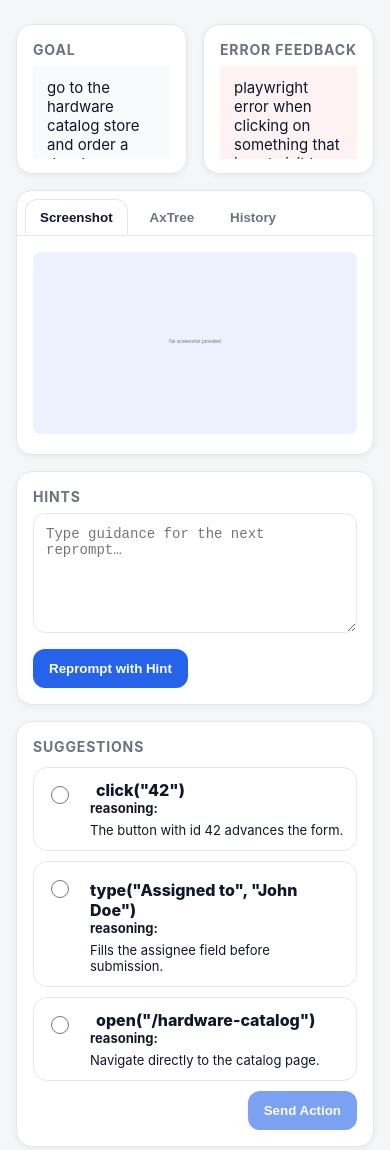
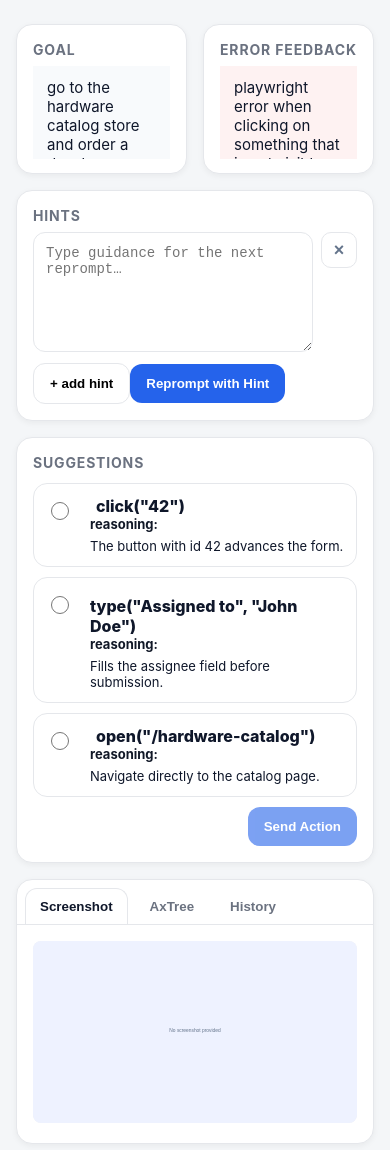
Before and after one commit to ServiceNow/AgentLab, a plain HTML site: page src/agentlab/agents/hitl_agent/hint_labelling_ui_files/hint_labeling_ui.html in a window 390 px wide. Drawn offline with Linux system fonts and the light colour scheme.

Commit message:
Improve UI and step hint handling for multiple hints

```diff
--- a/src/agentlab/agents/hitl_agent/hint_labelling_ui_files/hint_labeling_ui.html
+++ b/src/agentlab/agents/hitl_agent/hint_labelling_ui_files/hint_labeling_ui.html
@@ -11,7 +11,7 @@
     }
     *{box-sizing:border-box}
   body{margin:0;font-family:Inter,system-ui,Segoe UI,Roboto,Helvetica,Arial,sans-serif;background:var(--bg);color:var(--text)}
-    .container{max-width:1100px;margin:24px auto;padding:0 16px}
+  .container{max-width:1280px;margin:24px auto;padding:0 16px}
 
     .grid{
       display:grid;gap:16px;
@@ -26,7 +26,7 @@
     .tab.active{background:var(--card);border:1px solid var(--border);border-bottom:none;color:var(--text)}
     .tabpanel{border-top:1px solid var(--border)}
 
-    .screenshot{width:800px;height:450px;object-fit:contain;background:#0000000d;border-radius:8px}
+  .screenshot{width:100%;height:auto;max-height:65vh;object-fit:contain;background:#0000000d;border-radius:8px}
     .axtree{width:100%;height:520px;resize:none;border:none;padding:12px;font-family:ui-monospace,SFMono-Regular,Menlo,Monaco,Consolas,monospace;background:#0b10241a}
 
     .hints-row{display:grid;grid-template-columns: 1fr 140px;gap:12px;align-items:start}
@@ -36,7 +36,13 @@
     .btn-primary[disabled]{opacity:.6;cursor:not-allowed}
     .btn-ghost{background:transparent;border:1px solid var(--border)}
 
-    .choices{margin-top:12px;display:flex;flex-direction:column;gap:10px}
+  /* Hint rows with removable controls */
+  .hint-row{display:flex;gap:8px;align-items:stretch}
+  .hint-row textarea.hint{flex:1;margin:0}
+  .remove-hint{width:36px;min-width:36px;height:36px;line-height:1;border-radius:10px;padding:0;font-size:18px;color:#64748b}
+  .remove-hint:hover{background:#f8fafc}
+
+  .choices{margin-top:12px;display:flex;flex-direction:column;gap:10px;max-height:60vh;overflow:auto}
     .choice{display:grid;grid-template-columns:32px 1fr;gap:12px;align-items:start;background:#ffffff;border:1px solid var(--border);border-radius:14px;padding:12px}
     .choice.selected{border:2px solid var(--accent);background:#f0fdf4}
     .choice.disabled{opacity:0.5;pointer-events:none}
@@ -55,8 +61,13 @@
 
     .pill{display:inline-block;padding:6px 10px;border-radius:999px;background:#f1f5f9;color:#0f172a;border:1px solid var(--border);font-size:12px}
 
+  /* New: split layout for screenshot/tabs and hints+suggestions side-by-side */
+  .split{display:grid;gap:16px;grid-template-columns: 1fr 1.3fr;align-items:start;margin-top:16px}
+  .right-stack{display:flex;flex-direction:column;gap:16px}
+
     @media (max-width: 900px){
       .grid{grid-template-columns: 1fr}
+      .split{grid-template-columns: 1fr}
       .axtree{height:420px}
       .screenshot{width:100%;height:auto;max-width:800px}
     }
@@ -92,8 +103,32 @@
       </div>
     </div>
 
-    <!-- Middle: Tabs -->
-    <div class="card" style="margin-top:16px">
+    <!-- Middle: Two-column split -->
+    <div class="split">
+      <!-- Left: Hints and Suggestions stacked -->
+      <div class="right-stack">
+        <!-- Hints & Reprompt -->
+        <div class="card pad" id="hintsSection">
+          <h2>Hints</h2>
+          <!-- Dynamic hints inputs will be injected here above the button -->
+          <button id="repromptBtn" class="btn btn-primary" title="Send hint to get refreshed suggestions" style="margin-top: 12px;">Reprompt with Hint</button>
+          <div id="repromptStatus" class="banner info" style="display:none"></div>
+        </div>
+
+        <!-- Suggestions / Radio list -->
+        <div class="card pad">
+          <h2>Suggestions</h2>
+          <div id="choices" class="choices"></div>
+          <div id="choicesNote" class="banner info" style="display:none" title="Hover to see more details"></div>
+          <div class="footer">
+            <button id="submitBtn" class="btn btn-primary" disabled title="Select an action to enable">Send Action</button>
+          </div>
+          <div id="submitStatus" class="banner info" style="display:none" title="Hover to see submission status"></div>
+        </div>
+      </div>
+
+      <!-- Right: Tabs with Screenshot/AxTree/History -->
+      <div class="card">
         <div class="tabs">
           <button class="tab active" data-tab="screenshot">Screenshot</button>
           <button class="tab" data-tab="axtree">AxTree</button>
@@ -112,24 +147,6 @@
           </div>
         </div>
       </div>
-
-    <!-- Hints & Reprompt -->
-    <div class="card pad" style="margin-top:16px">
-      <h2>Hints</h2>
-      <textarea id="hintInput" class="hint" placeholder="Type guidance for the next reprompt…" style="width: 100%;"></textarea>
-      <button id="repromptBtn" class="btn btn-primary" title="Send hint to get refreshed suggestions" style="margin-top: 12px;">Reprompt with Hint</button>
-      <div id="repromptStatus" class="banner info" style="display:none"></div>
-    </div>
-
-    <!-- Suggestions / Radio list -->
-    <div class="card pad" style="margin-top:16px">
-      <h2>Suggestions</h2>
-      <div id="choices" class="choices"></div>
-      <div id="choicesNote" class="banner info" style="display:none" title="Hover to see more details"></div>
-      <div class="footer">
-        <button id="submitBtn" class="btn btn-primary" disabled title="Select an action to enable">Send Action</button>
-      </div>
-      <div id="submitStatus" class="banner info" style="display:none" title="Hover to see submission status"></div>
     </div>
 
     <!-- Progress/Status Area - Hidden by default, shown only when there's status -->
@@ -151,7 +168,7 @@
      *   screenshot: base64 string (no data: prefix required)
      *   screenshots: Array<string> - list of base64 screenshots for hover (same length as suggestions)
      *   axtree: string
-     *   hint: string
+  *   hints: Array<string>
      *   suggestions: Array<{ action: string, think: string, id?: string }>
      */
     window.__BOOTSTRAP_DATA__ = window.__BOOTSTRAP_DATA__ || {
@@ -161,7 +178,7 @@
       screenshots: [], // list of base64 screenshots for hover
       axtree: "<root>\n  <window name=\"VITASPHERE\">…</window>\n</root>",
       history: [],
-      hint: "",
+  hints: [],
       suggestions: [
         { id: "1", action: "click(\"42\")", think: "The button with id 42 advances the form." },
         { id: "2", action: "type(\"Assigned to\", \"John Doe\")", think: "Fills the assignee field before submission." },
@@ -184,9 +201,11 @@
       if (Array.isArray(d.suggestions)) {
         renderSuggestions(d.suggestions);
       }
-      // keep the hint textarea in sync only if it's currently empty,
-      // so we don't clobber user typing
-      if (!hintInput.value) hintInput.value = d.hint || '';
+      // render hints list from array (fallback to single hint string)
+      const incomingHints = Array.isArray(d.hints)
+        ? d.hints
+        : (d.hint ? [d.hint] : []);
+      renderHints(incomingHints);
     }
 
     // REPLACE your old updateContext with this:
@@ -197,8 +216,8 @@
 
     // Placeholder endpoints (replace later)
     const ENDPOINTS = {
-      REPROMPT: "/api/reprompt",   // expects POST {hint} -> returns {suggestions: [...]}
-      SUBMIT: "/api/submit"        // expects POST {hint, action, think, id?} -> returns {suggestions?: [...]} (optional)
+      REPROMPT: "/api/reprompt",   // expects POST {hints: string[]} -> returns {suggestions: [...]}
+  SUBMIT: "/api/submit"        // expects POST {action, think, id?} -> returns {suggestions?: [...]} (optional)
     };
 
     // DOM references
@@ -206,7 +225,9 @@
     const errorBox = document.getElementById('errorBox');
     const screenshotImg = document.getElementById('screenshotImg');
     const axtreeArea = document.getElementById('axtreeArea');
-    const hintInput = document.getElementById('hintInput');
+  // Hints UI elements (dynamic list)
+  let hintsContainer;
+  let addHintBtn;
     const repromptBtn = document.getElementById('repromptBtn');
     const repromptStatus = document.getElementById('repromptStatus');
     const choicesEl = document.getElementById('choices');
@@ -339,9 +360,10 @@
     repromptBtn.addEventListener('click', async ()=>{
       updateProgress('Requesting new suggestions...', true);
       try{
+        const hints = collectHints();
         const res = await fetch(ENDPOINTS.REPROMPT,{
           method:'POST', headers:{'Content-Type':'application/json'},
-          body: JSON.stringify({ hint: hintInput.value })
+          body: JSON.stringify({ hints })
         });
         // Don't expect a response - the backend will update the UI via updateContext
         updateProgress('Hint sent. Waiting for new suggestions...', true);
@@ -387,10 +409,10 @@
       document.querySelectorAll('input[name="choice"]').forEach(r=> r.checked=false);
       selectedId = null;
       submitBtn.disabled = true;
-      hintInput.value = '';
+  clearHintsUI();
 
       try{
-        const payload = { hint: hintInput.value, action: selection.action, think: selection.think, id: selection.id };
+        const payload = { action: selection.action, think: selection.think, id: selection.id };
         const res = await fetch(ENDPOINTS.SUBMIT,{
           method:'POST', headers:{'Content-Type':'application/json'},
           body: JSON.stringify(payload)
@@ -412,8 +434,90 @@
       screenshotImg.src = dataUrlFromBase64(d.screenshot || '');
       axtreeArea.value = d.axtree || '';
       renderSuggestions(Array.isArray(d.suggestions) ? d.suggestions : []);
+      // setup hints UI
+      setupHintsUI();
+      const incomingHints = Array.isArray(d.hints)
+        ? d.hints
+        : (d.hint ? [d.hint] : []);
+      renderHints(incomingHints);
       // Don't show initial progress - only show when there's actual status
     })();
+
+    // Hints UI logic
+    function setupHintsUI(){
+      const hintsSection = document.getElementById('hintsSection');
+      hintsContainer = document.createElement('div');
+      hintsContainer.id = 'hintsContainer';
+      hintsContainer.style.display = 'flex';
+      hintsContainer.style.flexDirection = 'column';
+      hintsContainer.style.gap = '8px';
+
+      addHintBtn = document.createElement('button');
+      addHintBtn.id = 'addHintBtn';
+      addHintBtn.className = 'btn btn-ghost';
+      addHintBtn.type = 'button';
+      addHintBtn.textContent = '+ add hint';
+      addHintBtn.title = 'Add another hint textbox';
+      addHintBtn.addEventListener('click', ()=> addHintTextbox(''));
+
+      hintsSection.insertBefore(hintsContainer, hintsSection.querySelector('#repromptBtn'));
+      hintsSection.insertBefore(addHintBtn, hintsSection.querySelector('#repromptBtn'));
+    }
+
+    function addHintTextbox(value){
+      const row = document.createElement('div');
+      row.className = 'hint-row';
+
+      const ta = document.createElement('textarea');
+      ta.className = 'hint';
+      ta.placeholder = 'Type guidance for the next reprompt…';
+      ta.style.width = '100%';
+      ta.value = value || '';
+
+      const rm = document.createElement('button');
+      rm.type = 'button';
+      rm.className = 'btn btn-ghost remove-hint';
+      rm.title = 'Remove this hint';
+      rm.setAttribute('aria-label','Remove hint');
+      rm.textContent = '×';
+      rm.addEventListener('click', ()=>{
+        row.remove();
+        // Ensure at least one textbox remains
+        if (hintsContainer.querySelectorAll('textarea.hint').length === 0){
+          addHintTextbox('');
+        }
+      });
+
+      row.appendChild(ta);
+      row.appendChild(rm);
+      hintsContainer.appendChild(row);
+      return ta;
+    }
+
+    function renderHints(hintsArray){
+      if (!hintsContainer) return;
+      hintsContainer.innerHTML = '';
+      const items = (Array.isArray(hintsArray) ? hintsArray : []).filter(h => typeof h === 'string');
+      if (items.length === 0) {
+        // start with one empty textbox by default
+        addHintTextbox('');
+      } else {
+        items.forEach(h => addHintTextbox(h));
+      }
+    }
+
+    function collectHints(){
+      if (!hintsContainer) return [];
+      return Array.from(hintsContainer.querySelectorAll('textarea.hint'))
+        .map(ta => (ta.value || '').trim())
+        .filter(v => v.length > 0);
+    }
+
+    function clearHintsUI(){
+      if (!hintsContainer) return;
+      hintsContainer.innerHTML = '';
+      addHintTextbox('');
+    }
   </script>
 </body>
 </html>
```
Also changed, not shown: 3 other files. Lines whose indentation alone changed are shown as unchanged.
